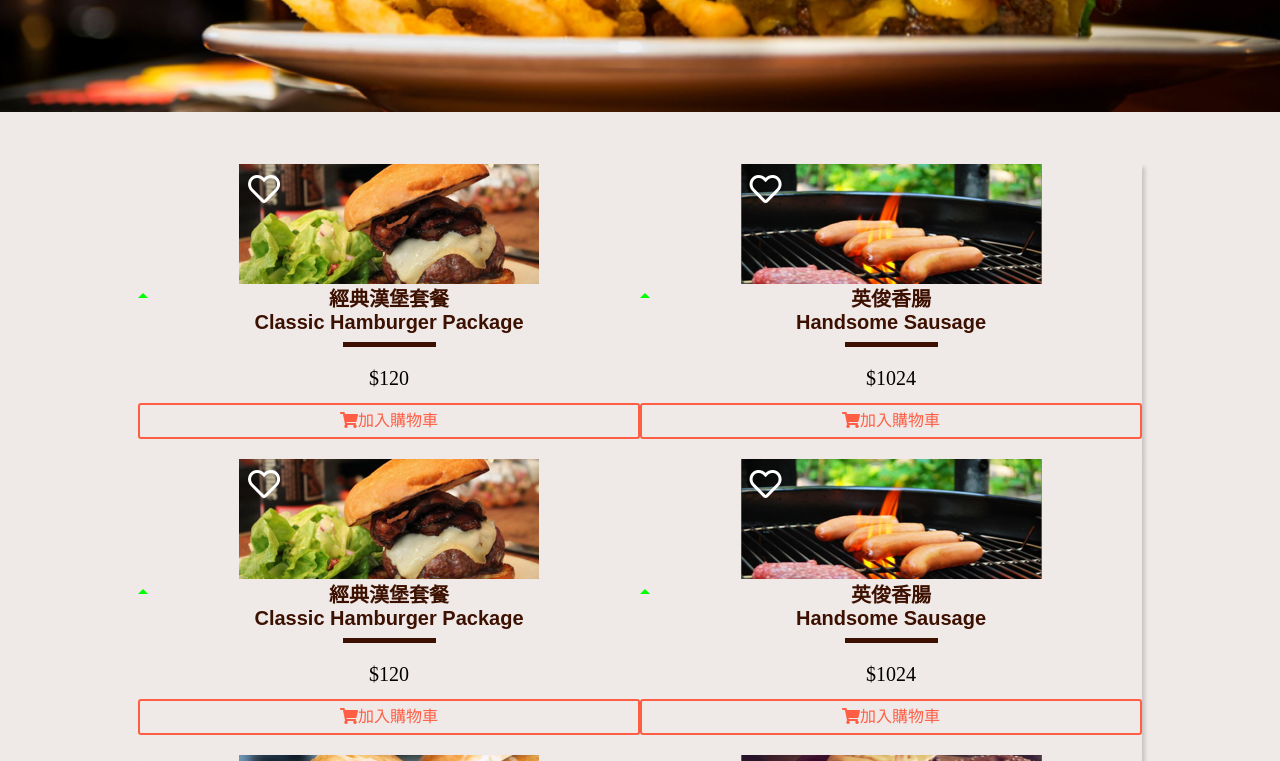
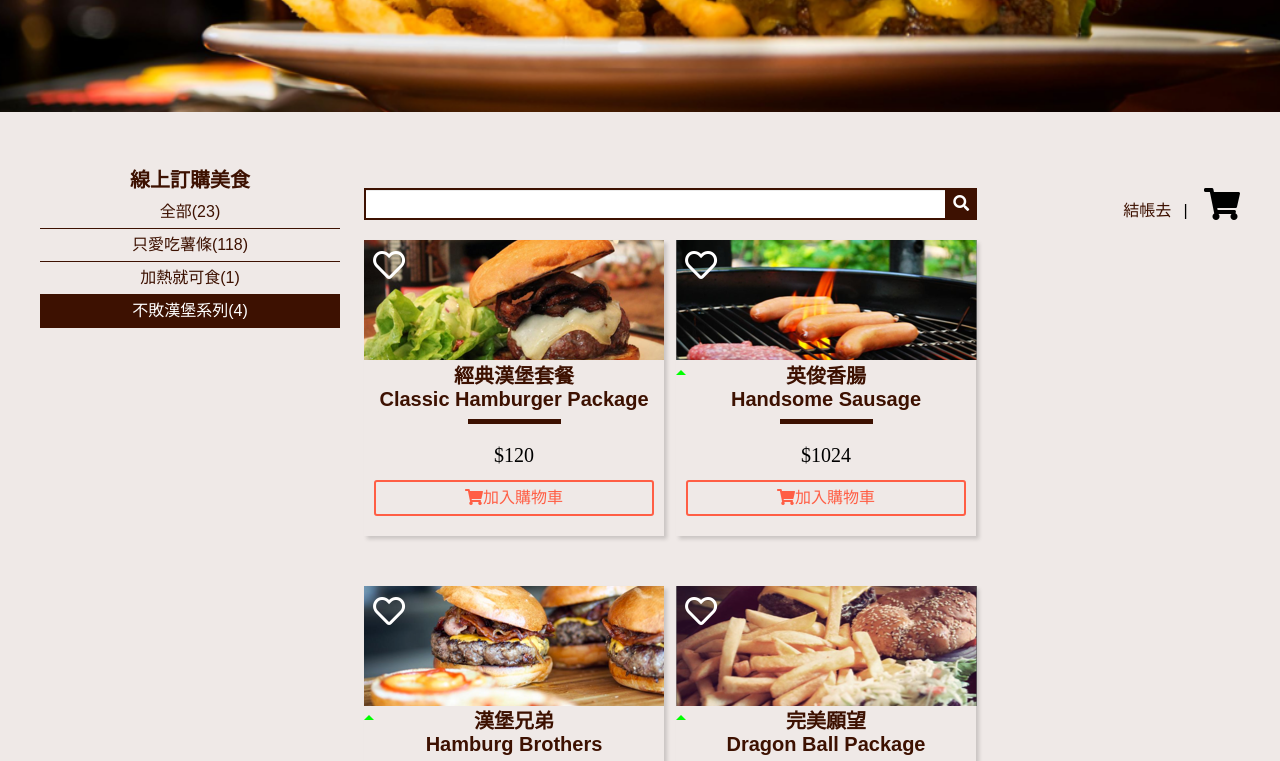
Before and after one commit to gp355d/restaurant-rwd, a plain HTML site: page order.html in a window 1280 px wide. Shown: the part 308-1069 px from the top of the page. Drawn offline with Linux system fonts and the light colour scheme.

Commit message:
修正meal css 包含rwd設定＂

```diff
--- a/css/main.css
+++ b/css/main.css
@@ -355,7 +355,7 @@
 } */
 
         .footer {
-            background: #EFE9E7;
+            /* background: #EFE9E7; */
         }
 
         .footer>.container {
@@ -476,10 +476,12 @@
         }
 
         .content>.container {
+            min-width: 100%;
+            /* margin: 0 auto; */
             padding: 52px 10px 0 10px;
         }
 
-        .searcharea>input {
+        .out-area>input {
             width: calc(100% - 32px);
             margin: 0 auto;
             border: 2px solid #3D1101;
@@ -542,6 +544,11 @@
         }
 
         .buy-area {
+            width: 100%;
+            margin-top: 20px;
+        }
+
+        .function {
             float: right;
         }
 
@@ -550,7 +557,8 @@
             margin: 0 auto;
             background: #EFE9E7;
             box-shadow: 3px 3px 4px 0px rgba(0, 0, 0, 0.16);
-            margin-top: 34px;
+            margin-top: 33px;
+            margin-bottom: 30px;
         }
 
         .meal-img {
@@ -625,6 +633,8 @@
             width: 100%;
             margin: 0 auto;
             padding-bottom: 10px;
+            padding-left: 10px;
+            padding-right: 10px;
         }
         /* .meal-list>.container {
     padding: 8px 10px 10px 10px;
@@ -803,11 +813,17 @@
     } */
             .meal {
                 float: left;
-                min-width: 50%;
-                margin: 0 auto;
+                margin-right: 20px;
+                /* margin-top: 0; */
+                /* min-width: 50%; */
+                /* margin: 0 auto; */
             }
             .meal-img {
+                max-width: none;
                 /* width: 80%; */
+            }
+            .searcharea>.meal:nth-child(2) {
+                margin-top: 0;
             }
         }
 
@@ -825,7 +841,7 @@
                 min-width: 400px;
             }
             .meal-img {
-                min-width: 80%;
+                min-width: 100%;
             }
         }
 
@@ -870,4 +886,25 @@
                 float: left;
                 width: 47%;
             }
+            .meal-category {
+                float: left;
+                width: 25%;
+            }
+            .searcharea {
+                width: 73%;
+                float: right;
+            }
+            .meal {
+                margin-top: 20px;
+                margin-right: 12px;
+            }
+            .out-area {
+                width: 70%;
+                float: left;
+            }
+            .buy-area {
+                width: 30%;
+                float: left;
+                margin-top: 0;
+            }
         }
--- a/order.html
+++ b/order.html
@@ -48,34 +48,43 @@
     </div>
     <div class="content clearfix">
         <div class="container clearfix">
-
-            <!-- <h2 class="order-title"><i></i>線上訂購美食</h2>
+            <div class="meal-category">
+                <h2 class="order-title"><i></i>線上訂購美食</h2>
                 <ul class="category">
                     <li><a href="#">全部(23)</a></li>
                     <li><a href="#">只愛吃薯條(118)</a></li>
                     <li><a href="#">加熱就可食(1)</a></li>
                     <li><a href="#">不敗漢堡系列(4)</a></li>
                 </ul>
+            </div>
             <div class="searcharea clearfix">
+                <div class="out-area">
                     <input type="text">
                     <button class="search"><i class="fas fa-search"></i></button>
                 </div>
-            <div class="checkout-area clearfix">
-                <div class="buy-area">
+
+                <div class="buy-area clearfix">
+                    <div class="function">
                         <span class="checkout"><a href="">結帳去</a></span>
                         <i class="fas fa-shopping-cart fa-2x" aria-hidden="true">
                                     <span class="num">5</span>
                                 </i>
                     </div>
 
-            </div> -->
+                </div>
+
+
+
+
+
+
                 <!-- <div class="list-area"> -->
                 <div class="meal">
                     <i class=" far fa-heart fa-2x"></i>
 
                     <img class="meal-img" src="image/product_1.png" alt="">
-                <div class="line">熱銷美食1</div>
-                <div class="top"></div>
+                    <!--<div class="line">熱銷美食1</div>
+            <div class="top"></div>-->
                     <div class="meal-list">
                         <h1 class="meal-title-cn">經典漢堡套餐</h1>
                         <h2 class="meal-title-cn">Classic Hamburger Package</h2>
@@ -100,23 +109,9 @@
                     </div>
 
                 </div>
+                <!--  -->
                 <!--1111-->
-            <div class="meal">
-                <i class=" far fa-heart fa-2x"></i>
-
-                <img class="meal-img" src="image/product_1.png" alt="">
-                <div class="line">熱銷美食1</div>
-                <div class="top"></div>
-                <div class="meal-list">
-                    <h1 class="meal-title-cn">經典漢堡套餐</h1>
-                    <h2 class="meal-title-cn">Classic Hamburger Package</h2>
-                    <hr class="center-line">
-                    <div class="price">$120</div>
-                    <a href="" class="buy"><i class="fas fa-shopping-cart " aria-hidden="true"></i>加入購物車</a>
-                </div>
-
-            </div>
-            <div class="meal">
+                <!-- <div class="meal">
             <i class=" far fa-heart fa-2x"></i>
 
             <img class="meal-img" src="image/product_2.png" alt="">
@@ -130,7 +125,7 @@
                 <a href="" class="buy"><i class="fas fa-shopping-cart " aria-hidden="true"></i>加入購物車</a>
             </div>
 
-            </div>
+        </div> -->
                 <div class="meal">
                     <i class=" far fa-heart fa-2x"></i>
 
@@ -162,9 +157,10 @@
 
                 </div>
             </div>
+            <!-- </div> -->
 
 
-        <!-- </div> -->
+        </div>
 
 
 
```
Lines whose indentation alone changed are shown as unchanged.
